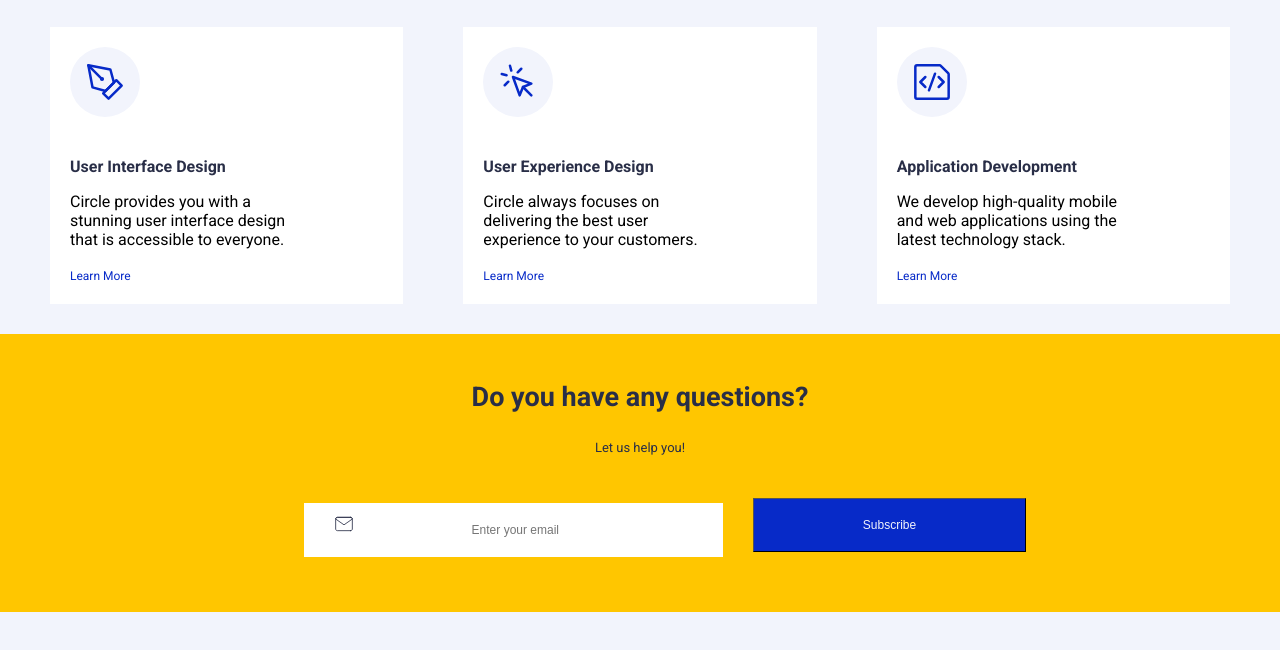
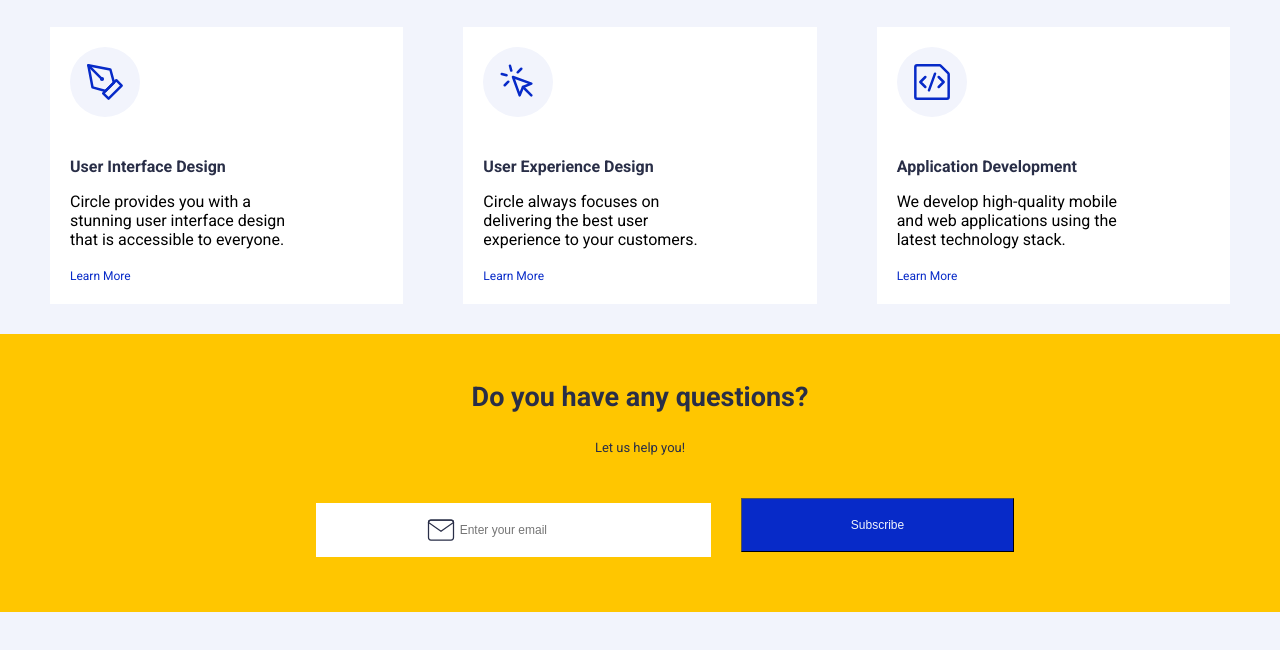
Before and after one commit to danalmorse/WEEK-6-7-8-Mid-Term-Project-Circle-Website-, a plain HTML site: page index.html in a window 1280 px wide. Shown: the part 1717-2367 px from the top of the page. Drawn offline with Linux system fonts and the light colour scheme.

Commit message:
3 htmls + css falta js

```diff
--- a/index.html
+++ b/index.html
@@ -176,7 +176,7 @@
                     <div class="imgandemail">
                         <form action="/some-url" method="POST" id="form-container" class="form"> <!--preguntar si es asi¿?-->
                         <div class="enteremail">
-                            <i class= emailicon><img src="./project-assets/newsletter/icon/mail.svg" alt="mailimage" class="mail-img"></i>
+                            <!--<i class= emailicon><img src="./project-assets/newsletter/icon/mail.svg" alt="mailimage" class="mail-img"></i>-->
                             <input type="email" placeholder="Enter your email" name="email" id="email" class="email">
                         </div>
                     </div>
--- a/styles/style.css
+++ b/styles/style.css
@@ -534,6 +534,9 @@ article {
     padding: 20px 0px 20px 0px;
     border-color: white;
     border: 0px solid;
+    background: url(../project-assets/newsletter/icon/mail.svg) no-repeat left;
+    /*background-color: white;*/
+    background-origin: content-box;
 }
 
 .emailicon {
```
Also changed, not shown: projects.html (+1 -1 lines).
